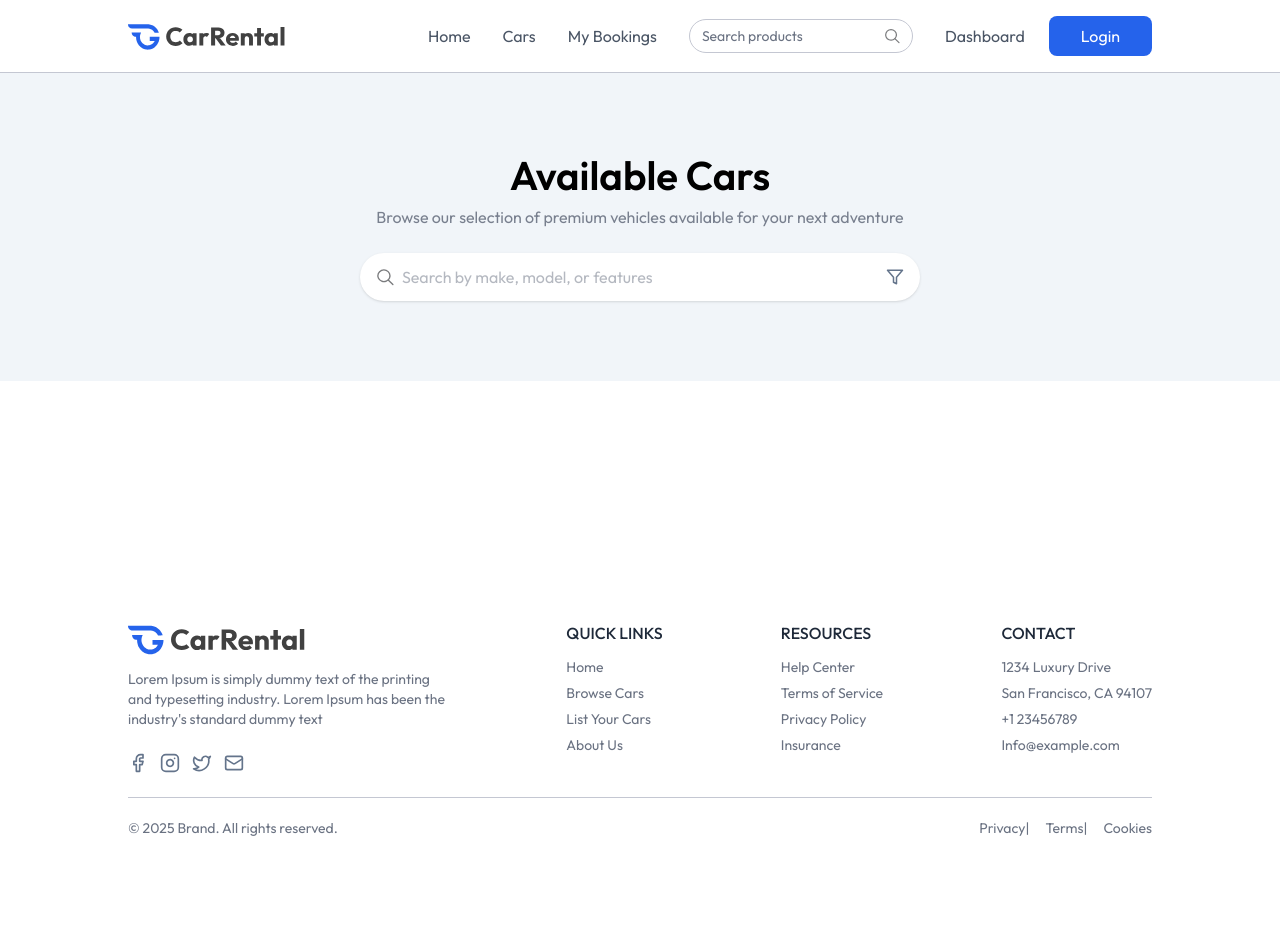
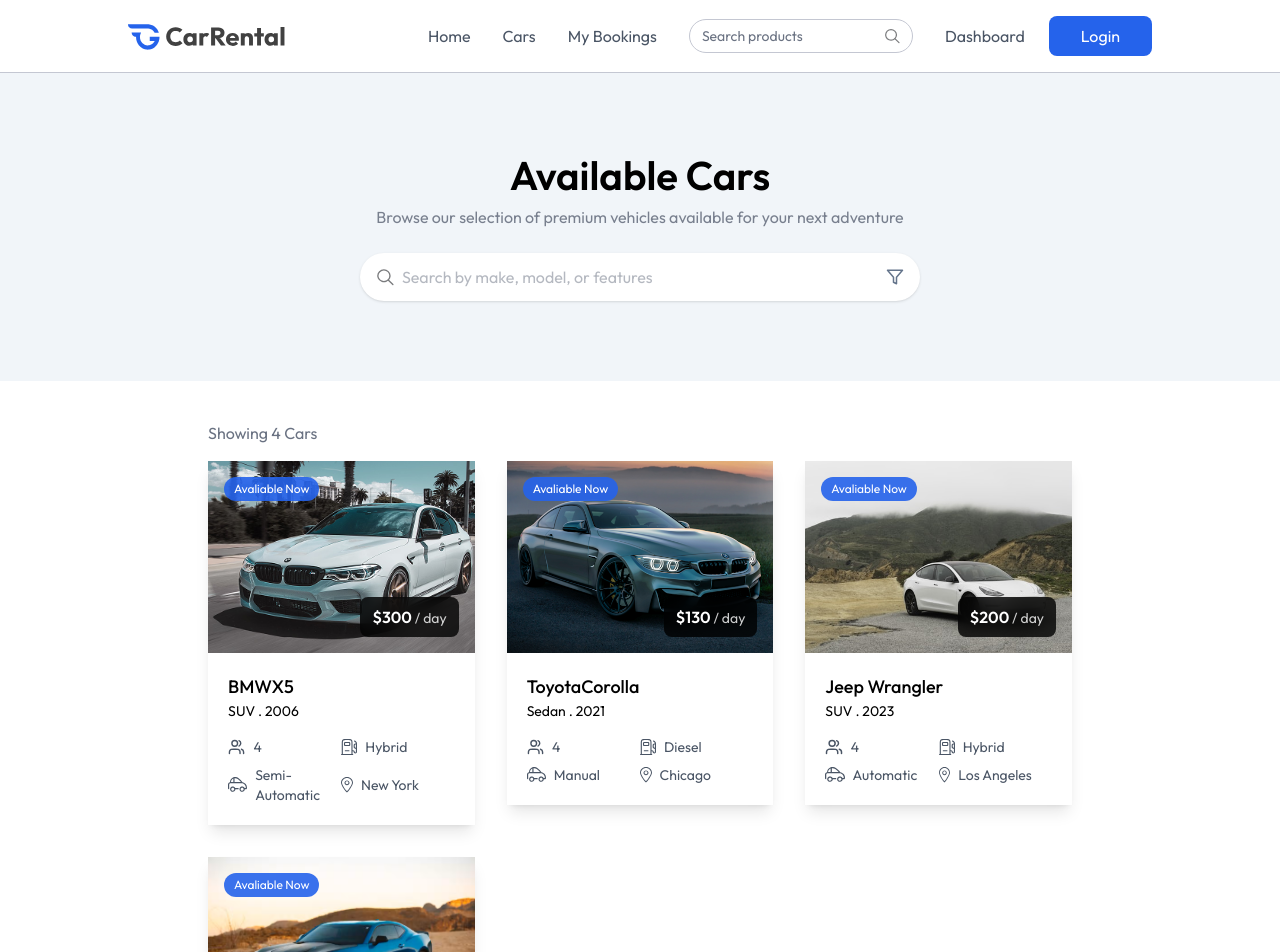
Before and after one commit to PrabinKumarNayak/Project, a React (Vite) app in the folder CARRENTAL/client/: page /cars in a window 1280 px wide. Shown: the top 952 px of the page. Before the commit the page ends 858 px from the top, so only its background shows below. Built offline with nearby package versions, Linux system fonts and the light colour scheme.

Commit message:
car rental available cars page carCard section complete

```diff
--- a/CARRENTAL/client/src/Pages/Cars.jsx
+++ b/CARRENTAL/client/src/Pages/Cars.jsx
@@ -1,6 +1,7 @@
 import { useState } from "react";
-import { assets } from "../assets/assets";
+import { assets, dummyCarData } from "../assets/assets";
 import Title from "../components/Title";
+import CarCard from "../components/CarCard";
 
 export default function Cars(){
     const [input, setInput] = useState('')
@@ -14,7 +15,16 @@
                     <img src={assets.filter_icon} alt="" className="w-4.5 h-4.5 ml-2"/>
                 </div>
             </div>
-            <div></div>
+            <div className="px-6 md:px-16 lg:px-24 xl:px-32 mt-10">
+                <p className="text-gray-500 xl:px-20 max-w-7xl mx-auto" >Showing {dummyCarData.length} Cars</p>
+                <div className="grid grid-cols-1 sm:grid-cols-2 lg:grid-cols-3  gap-8 mt-4 xl:px-20 max-w-7xl mx-auto">
+                    {dummyCarData.map((car,index)=>(
+                        <div key={index}>
+                            <CarCard car={car}/>
+                        </div>
+                    ))}
+                </div>
+            </div>
         </div>
     )
 }
```
